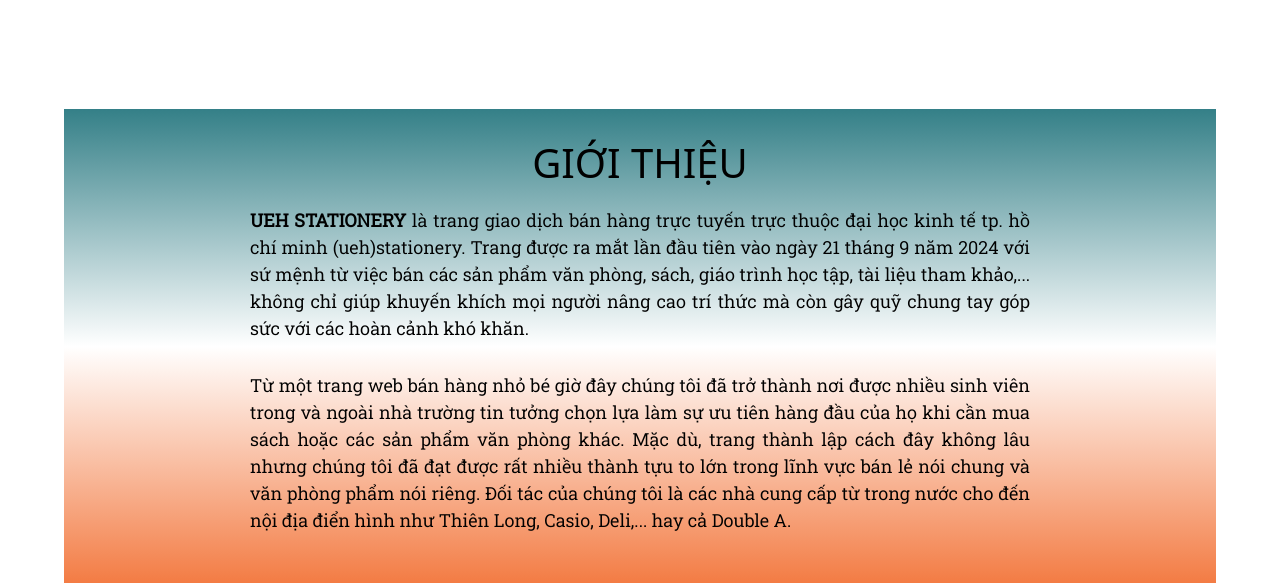
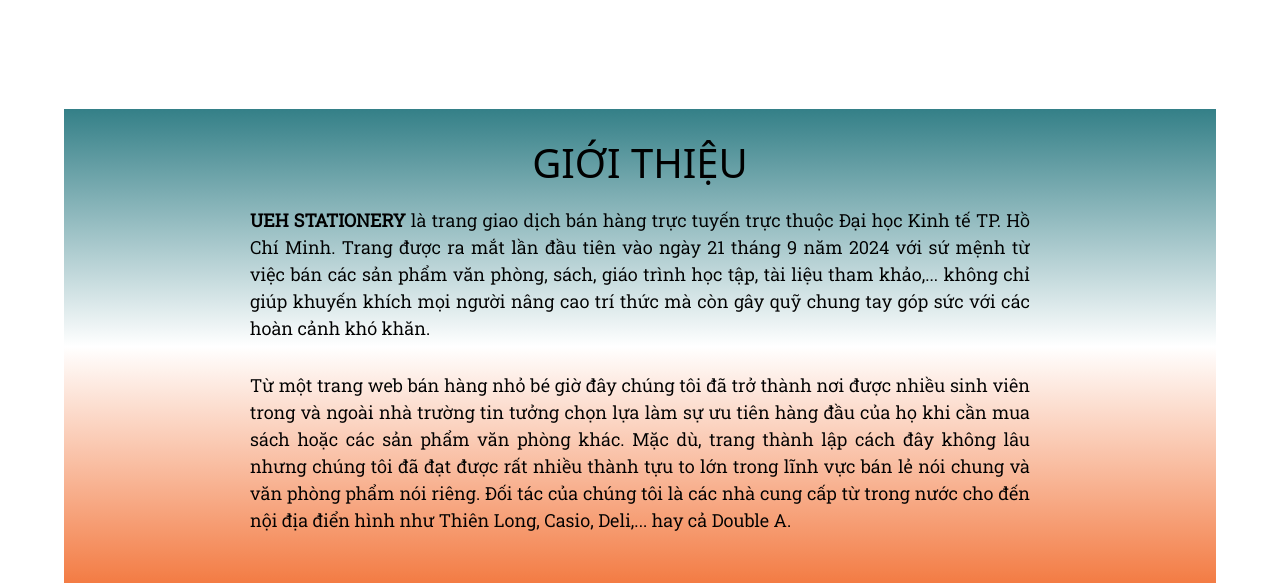
Before and after one commit to nguyennhuy-0804/Stationery_WEB_Bootstrap, a PHP site: page /gioithieu.php in a window 1280 px wide. Shown: the part 919-1502 px from the top of the page. Run offline with PHP 8.4, Linux system fonts and the light colour scheme; data that the repository does not hold is empty; some libraries are stand-ins or nearby versions; some web fonts are replaced.

Commit message:
fixed typo

```diff
--- a/gioithieu.php
+++ b/gioithieu.php
@@ -52,8 +52,8 @@
             <div class="container">
                 <h2>GIỚI THIỆU</h2>
                 <p>
-                    <b>UEH STATIONERY</b> là trang giao dịch bán hàng trực tuyến trực thuộc đại học kinh tế tp. hồ chí minh
-                    (ueh)stationery. Trang được ra mắt lần đầu tiên vào ngày 21 tháng 9 năm 2024 với sứ mệnh từ việc bán
+                    <b>UEH STATIONERY</b> là trang giao dịch bán hàng trực tuyến trực thuộc Đại học Kinh tế TP. Hồ Chí Minh.
+                    Trang được ra mắt lần đầu tiên vào ngày 21 tháng 9 năm 2024 với sứ mệnh từ việc bán
                     các sản phẩm văn phòng, sách, giáo trình học tập, tài liệu tham khảo,... không chỉ giúp khuyến khích mọi
                     người nâng cao trí thức mà còn gây quỹ chung tay góp sức với các hoàn cảnh khó khăn.
                 </p>
```
